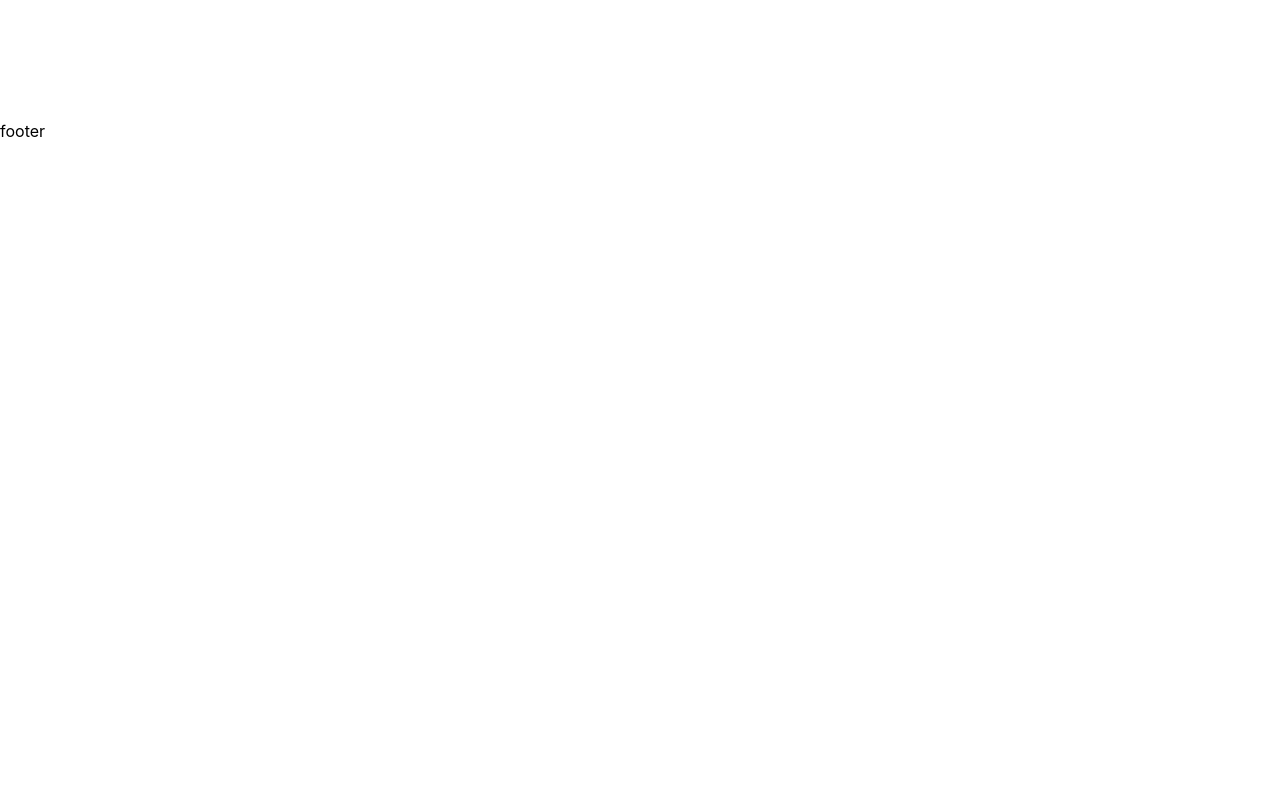
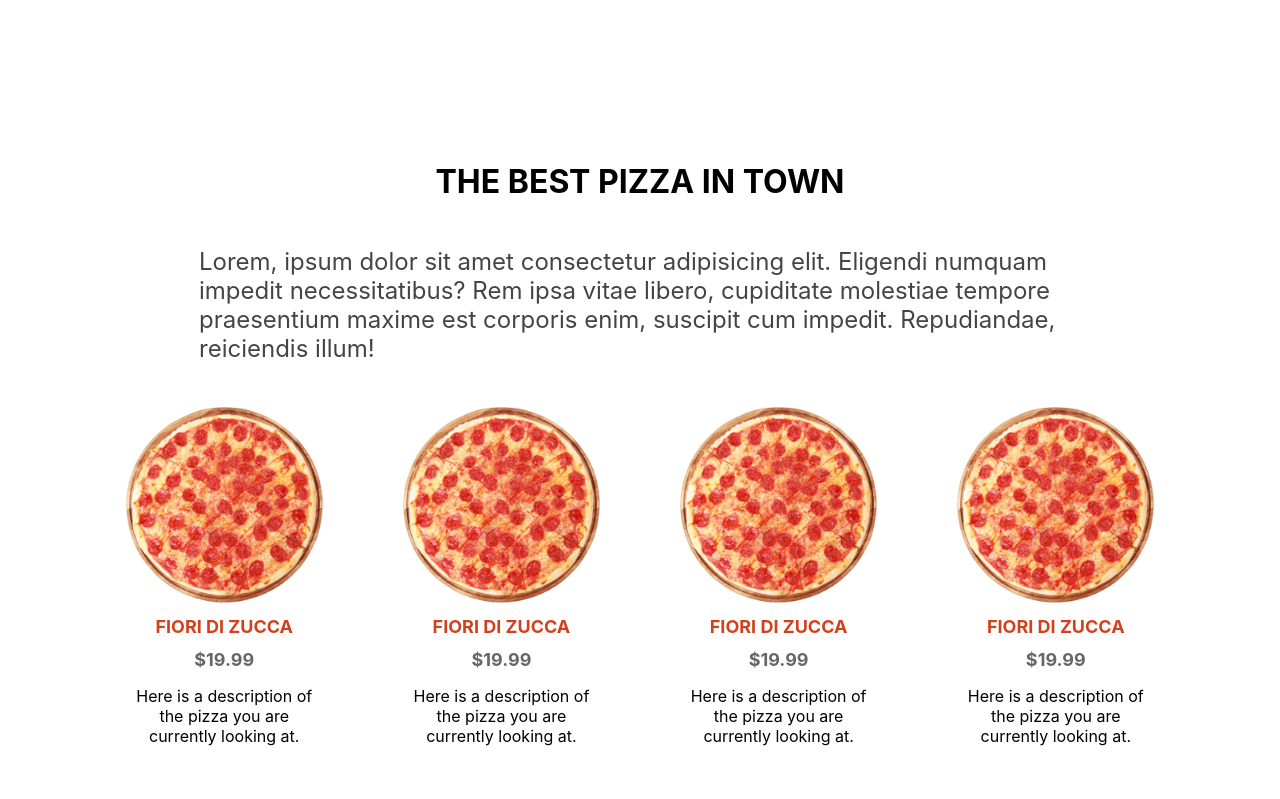
Before and after one commit to ChristianWare/Pizza-Dilvery-App, a Next.js app: page / in a window 1280 px wide. Shown: the part 261-1060 px from the top of the page. Before the commit the page ends 800 px from the top, so only its background shows below. Built offline with nearby package versions, Linux system fonts and the light colour scheme.

Commit message:
PizzaList/PizzaCard with gloabal Variable/styling

```diff
--- a/pages/index.js
+++ b/pages/index.js
@@ -1,6 +1,7 @@
 import Head from "next/head";
 import Image from "next/image";
 import Featured from "../src/comps/featured/Featured";
+import PizzaList from "../src/comps/pizzaList/PizzaList";
 import styles from "../styles/Home.module.css";
 
 export default function Home() {
@@ -11,6 +12,7 @@ export default function Home() {
         <meta name="description" content="Best Pizza Shop In Goodyear" />
       </Head>
       <Featured />
+      <PizzaList />
     </div>
   );
 }
--- a/src/comps/navbar/Navbar.module.css
+++ b/src/comps/navbar/Navbar.module.css
@@ -7,6 +7,7 @@
     justify-content: space-between;
     position: sticky;
     top: 0;
+    z-index: 999;
 }
 
 .item {
--- /dev/null
+++ b/src/comps/pizzaList/PizzaList.js
@@ -0,0 +1,28 @@
+import PizzaCard from "../utils/pizzaCard/PizzaCard";
+import styles from "./PizzaList.module.css";
+
+function PizzaList() {
+  return (
+    <div className={styles.container}>
+      <h1 className={styles.title}>THE BEST PIZZA IN TOWN</h1>
+      <p className={styles.desc}>
+        Lorem, ipsum dolor sit amet consectetur adipisicing elit. Eligendi
+        numquam impedit necessitatibus? Rem ipsa vitae libero, cupiditate
+        molestiae tempore praesentium maxime est corporis enim, suscipit cum
+        impedit. Repudiandae, reiciendis illum!
+      </p>
+      <div className={styles.wrapper}>
+        <PizzaCard />
+        <PizzaCard />
+        <PizzaCard />
+        <PizzaCard />
+        <PizzaCard />
+        <PizzaCard />
+        <PizzaCard />
+        <PizzaCard />
+      </div>
+    </div>
+  );
+}
+
+export default PizzaList;
--- /dev/null
+++ b/src/comps/pizzaList/PizzaList.module.css
@@ -0,0 +1,20 @@
+.container {
+    padding: 20px 10px;
+    display: flex;
+    flex-direction: column;
+    align-items: center;
+}
+
+.desc {
+    font-size: 24px;
+    color: #444;
+    width: 70%;
+}
+
+.wrapper {
+    width: 100%;
+    display: flex;
+    align-items: center;
+    justify-content: center;
+    flex-wrap: wrap;
+}
--- /dev/null
+++ b/src/comps/utils/pizzaCard/PizzaCard.js
@@ -0,0 +1,18 @@
+ import styles from './PizzaCard.module.css'
+ import Image from 'next/image'
+ import pizza from '../../../../public/images/pizza.png'
+
+function PizzaCard() {
+    return (
+        <div className={styles.container}>
+            <Image src={pizza} alt='' width={500} height={500} />
+            <h1 className={styles.title}>FIORI DI ZUCCA</h1>
+            <span className={styles.price}>$19.99</span>
+            <p className={styles.desc}>
+                Here is a description of the pizza you are currently looking at.
+            </p>
+        </div>
+    )
+}
+
+export default PizzaCard
--- /dev/null
+++ b/src/comps/utils/pizzaCard/PizzaCard.module.css
@@ -0,0 +1,26 @@
+.container {
+    width: 22%;
+    padding: 10px;
+    display: flex;
+    flex-direction: column;
+    align-items: center;
+    justify-content: center;
+    padding: 20px 40px;
+}
+
+.title {
+    font-size: 18px;
+    font-weight: bold;
+    color: var(--accent1);
+}
+
+.price {
+    font-size: 18px;
+    font-weight: bold;
+    color: var(--accent3);
+}
+
+.desc {
+    text-align: center;
+    color: var(--accent7);
+}
--- a/styles/globals.css
+++ b/styles/globals.css
@@ -1,5 +1,8 @@
 :root {
   --accent1: #d1411e;
+  --accent2: #444;
+  --accent3: #666;
+  --accent4: #777;
 }
 
 html,
```
